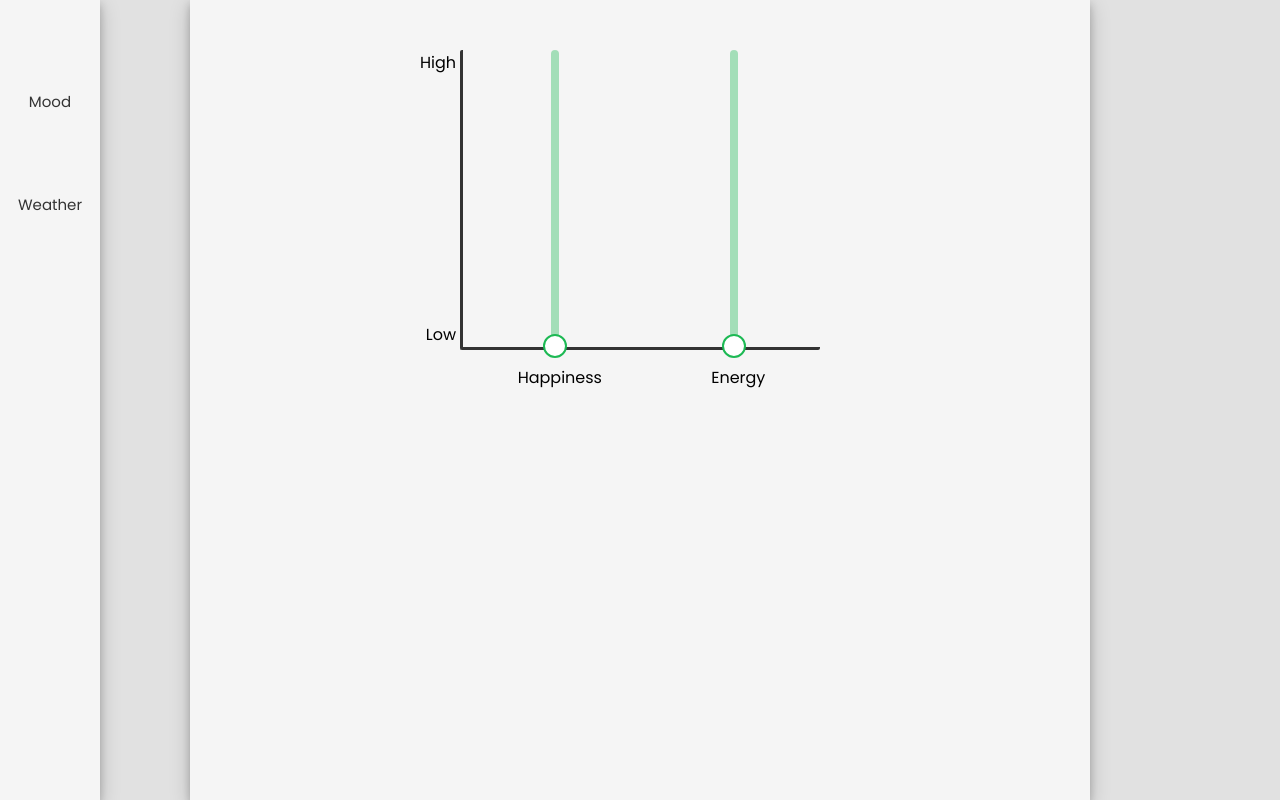
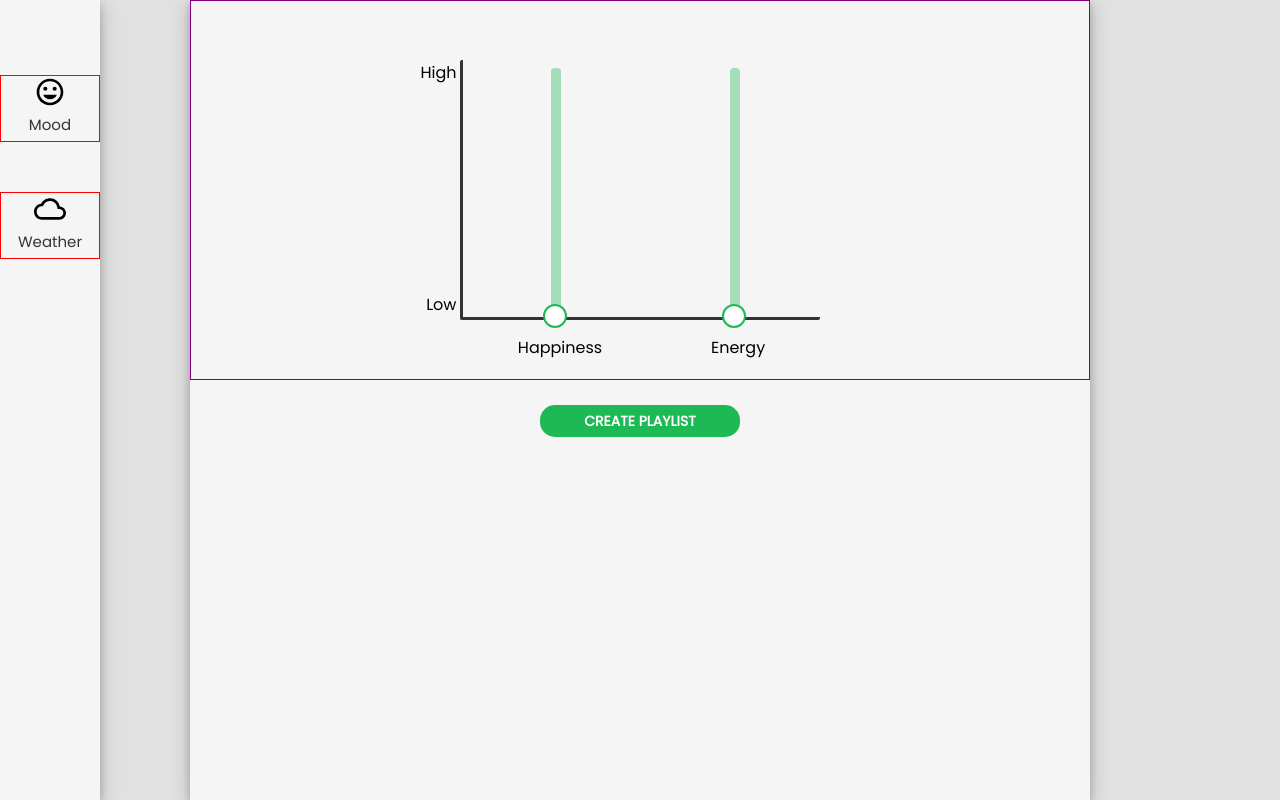
Before and after one commit to devinRucks/moodify, a React (Create React App) app: page / in a window 1280 px wide. Built offline with nearby package versions, Linux system fonts and the light colour scheme; no server answers.

Commit message:
Changed some UI stuff and added icons for the tabs

```diff
--- a/package.json
+++ b/package.json
@@ -4,6 +4,7 @@
   "private": true,
   "dependencies": {
     "@material-ui/core": "^4.11.0",
+    "@material-ui/icons": "^4.9.1",
     "@testing-library/jest-dom": "^4.2.4",
     "@testing-library/react": "^9.5.0",
     "@testing-library/user-event": "^7.2.1",
--- a/src/components/CustomSlider.js
+++ b/src/components/CustomSlider.js
@@ -6,7 +6,7 @@ import Slider from "@material-ui/core/Slider";
 const SpotifyStyleSlider = withStyles({
      root: {
           color: '#1DB954',
-          height: "100% !important"
+          height: "97% !important"
      },
      thumb: {
           height: 24,
@@ -16,10 +16,10 @@ const SpotifyStyleSlider = withStyles({
           marginTop: -8,
           marginLeft: -12,
           '&:focus, &:hover': {
-               boxShadow: '0px 0px 0px 8px rgba(84, 199, 97, 0.16)'
+               boxShadow: '0px 0px 0px 4px rgba(84, 199, 97, 0.16)'
           },
           '&$active': {
-               boxShadow: '0px 0px 0px 12px rgba(84, 199, 97, 0.16)'
+               boxShadow: '0px 0px 0px 6px rgba(84, 199, 97, 0.16)'
           }
      },
      active: {},
@@ -28,18 +28,18 @@ const SpotifyStyleSlider = withStyles({
      },
      track: {
           height: 8,
-          borderRadius: 4
+          // borderRadius: 4
      },
      rail: {
           height: 8,
-          borderRadius: 4
+          borderRadius: 4,
      },
      vertical: {
           '& $rail': {
-               width: 8
+               width: 10
           },
           '& $track': {
-               width: 8
+               width: 10
           },
           '& $thumb': {
                marginLeft: -8,
--- a/src/components/Home.js
+++ b/src/components/Home.js
@@ -1,6 +1,8 @@
 import React, { useState } from 'react';
 import '../scss/home.scss'
-import MainComponent from './MainComponent'
+import HomeContent from './HomeContent';
+import MoodOutlinedIcon from '@material-ui/icons/MoodOutlined';
+import CloudOutlinedIcon from '@material-ui/icons/CloudOutlined';
 // import { Link } from 'react-router-dom'
 
 const Home = () => {
@@ -16,16 +18,26 @@ const Home = () => {
           <div id="home-container">
                <section id="sidebar-container">
                     {tabs.map((tab, index) =>
-                         <div className="tab"
-                              key={index}
-                              id={tab}
-                              onClick={handleTabClick}>
-                              {tab}
-                         </div>
+                         <section className="tab-container" id={tab} onClick={handleTabClick}>
+                              {tab === 'Mood' &&
+                                   <MoodOutlinedIcon
+                                        style={{ fontSize: 32 }}
+                                   />}
+
+                              {tab === 'Weather' &&
+                                   <CloudOutlinedIcon
+                                        style={{ fontSize: 32 }}
+                                   />}
+
+                              <div className="tab" key={index}>
+                                   {tab}
+                              </div>
+
+                         </section>
                     )}
                </section>
                <section id="content-container">
-                    <MainComponent currentTab={activeTab} />
+                    <HomeContent currentTab={activeTab} />
                </section>
           </div>
      );
--- /dev/null
+++ b/src/components/HomeContent.js
@@ -0,0 +1,54 @@
+import React, { useEffect } from 'react';
+import '../scss/home-content.scss';
+import MoodSelector from './MoodSelector'
+import axios from 'axios'
+
+const HomeContent = (props) => {
+     const { currentTab } = props;
+
+     useEffect(() => {
+          checkToGetTracks()
+     }, [])
+
+     /**
+      * - Gets updated tracks from server ONLY if more than 24 hours has passed since the past update,
+      * or if there is no date in localStorage at all (meaning this is the first time the user is using the app)
+      * - The reasoning behind this is to reduce unnecessary api calls. Most likely the data wont change at all within 24 hours.
+      */
+     const checkToGetTracks = async () => {
+          const today = new Date();
+          if (localStorage.hasOwnProperty('date')) {
+
+               const pastDate = Date.parse(localStorage.getItem('date'))
+
+               // 86400000 milliseconds = 24 hours
+               if (today - pastDate > 86400000) {
+                    getTracks(today)
+                    console.log("It has been more than 24 hours")
+               }
+          } else {
+               getTracks(today)
+               console.log("Date didnt exist")
+          }
+     }
+
+     const getTracks = async (date) => {
+          const res = await axios.get('/getSongs');
+
+          localStorage.setItem('date', date)
+          localStorage.setItem('tracks', JSON.stringify(res.data))
+     }
+
+     return (
+          <section id="main-container">
+               <section id="mood-weather-container">
+                    {(currentTab === 'Mood') && < MoodSelector />}
+               </section>
+
+               <button className="create-playlist-button">CREATE PLAYLIST</button>
+
+          </section>
+     );
+}
+
+export default HomeContent;
--- a/src/components/MainComponent.js
+++ /dev/null
@@ -1,67 +0,0 @@
-import React, { useEffect } from 'react';
-import '../scss/main-component.scss';
-import MoodSelector from '../components/MoodSelector'
-import axios from 'axios'
-
-const MainComponent = (props) => {
-     const { currentTab } = props;
-
-     useEffect(() => {
-          checkToGetTracks()
-     }, [])
-
-     /**
-      * - Gets updated tracks from server ONLY if more than 24 hours has passed since the past update,
-      * or if there is no date in localStorage at all (meaning this is the first time the user is using the app)
-      * - The reasoning behind this is to reduce unnecessary api calls. Most likely the data wont change at all within 24 hours.
-      */
-     const checkToGetTracks = async () => {
-          const today = new Date();
-          if (localStorage.hasOwnProperty('date')) {
-
-               const pastDate = Date.parse(localStorage.getItem('date'))
-
-               // 86400000 milliseconds = 24 hours
-               if (today - pastDate > 86400000) {
-                    getTracks(today)
-                    console.log("LocalStorage was updated")
-               }
-          } else {
-               getTracks(today)
-               console.log("LocalStorage was updated")
-          }
-     }
-
-     const getTracks = async (date) => {
-          const res = await axios.get('/getSongs');
-
-          localStorage.setItem('date', date)
-          localStorage.setItem('tracks', JSON.stringify(res.data))
-     }
-
-     /**
-      * TODO:
-      * - If the current tab is mood, display mood selector component
-      * - If the current tab is weather, display the weather component
-      * - Button will stay the same for all props
-      * - Add loading option for button (May not need, error message incase localStorage is empty may be better)
-      * - Regardless of the tab, it will use the track component (takes props of artist, track, album, cover art). This will need to be mapped
-      * - Home component will set local storage of entire song info.
-      *
-      *
-      * - Weather Component:
-      *   - Will make call to server to get current weather info.
-      *   - When thats done, it will display weather graphic
-      *   - Sends weather info to some function that get track details
-      *   - Use redux to store track details. This same store will be used for the mood component.
-      *   - When button here is clicked, it will take the current track details from the store use that to sort thru local storage.
-      */
-
-     return (
-          <section id="container">
-               {(currentTab === 'Mood') && < MoodSelector />}
-          </section>
-     );
-}
-
-export default MainComponent;
--- /dev/null
+++ b/src/scss/home-content.scss
@@ -0,0 +1,49 @@
+$white-BGcolor: rgb(245, 245, 245);
+$spotify-color: #1DB954;
+$spotify-color-light: #1fc75a;
+
+#main-container {
+     background: $white-BGcolor;
+     display: flex;
+     flex-direction: column;
+     align-items: center;
+     height: 100%;
+     width: 900px;
+     box-shadow: 0 4px 8px 0 rgba(0, 0, 0, 0.2), 0 6px 20px 0 rgba(0, 0, 0, 0.19);
+     // border: 1px red solid;
+
+     #mood-weather-container {
+          display: flex;
+          justify-content: center;
+          align-items: center;
+          height: 380px;
+          width: 100%;
+          border: 1px purple solid;
+     }
+
+     .create-playlist-button {
+          background: $spotify-color;
+          font-family: 'Poppins', sans-serif;
+          margin-top: 25px;
+          font-weight: 900;
+          font-size: 14px;
+          border-radius: 15px;
+          border: none;
+          color: #fff;
+          cursor: pointer;
+          outline: none;
+          align-self: center;
+          height: 32px;
+          width: 200px;
+          transition: all 0.2s ease-in-out;
+
+          &:hover {
+               transform: scale(1.03);
+               background: $spotify-color-light;
+          }
+
+          &:active {
+               transform: scale(0.96);
+          }
+     }
+}
--- a/src/scss/home.scss
+++ b/src/scss/home.scss
@@ -22,13 +22,30 @@ $white-BGcolor: rgb(245, 245, 245);
           box-shadow: 0 4px 8px 0 rgba(0, 0, 0, 0.2), 0 6px 20px 0 rgba(0, 0, 0, 0.19);
           // border: 1px red solid;
 
-          .tab {
-               font-size: 15px;
-               margin: 40px 0;
+          .tab-container {
+               display: flex;
+               flex-direction: column;
+               justify-content: space-around;
+               align-items: center;
+               margin: 25px 0;
                cursor: pointer;
-               color: #333;
-               // border: 1px red solid;
+               width: 100%;
+               border: 1px red solid;
+               transition: all 0.2s ease-in-out;
+
+               &:hover {
+                    transform: scale(1.02);
+               }
+
+
+               .tab {
+                    font-size: 15px;
+                    margin: 5px 0;
+                    color: #333;
+                    // border: 1px red solid;
+               }
           }
+
      }
 
      #content-container {
--- a/src/scss/main-component.scss
+++ /dev/null
@@ -1,12 +0,0 @@
-$white-BGcolor: rgb(245, 245, 245);
-
-#container {
-     background: $white-BGcolor;
-     display: flex;
-     flex-direction: column;
-     align-items: center;
-     height: 100%;
-     width: 900px;
-     box-shadow: 0 4px 8px 0 rgba(0, 0, 0, 0.2), 0 6px 20px 0 rgba(0, 0, 0, 0.19);
-     // border: 1px red solid;
-}
--- a/src/scss/mood-selector.scss
+++ b/src/scss/mood-selector.scss
@@ -6,8 +6,8 @@ $spotify-color: #1DB954;
      flex-direction: row;
      justify-content: space-around;
      align-items: flex-end;
-     margin-top: 50px;
-     height: 300px;
+     // margin-top: 20px;
+     height: 260px;
      width: 40%;
      border-left: 3px #333 solid;
      border-bottom: 3px #333 solid;
```
Also changed, not shown: 1 other file (tests, documents, lock files or other folders).
